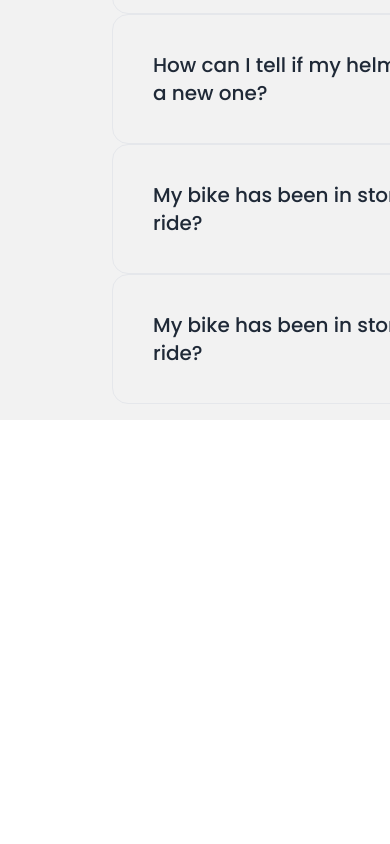
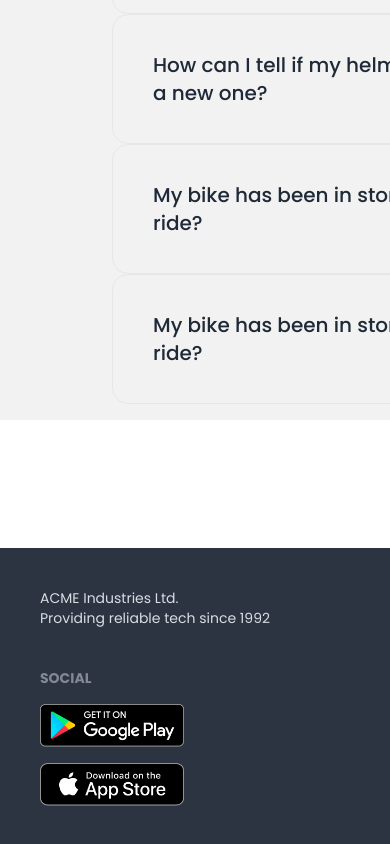
Before and after one commit to shamimfstack/biker-zone-resources, a plain HTML site: page index.html in a window 390 px wide. Shown: the part 6175-7019 px from the top of the page. Before the commit the page ends 6723 px from the top, so only its background shows below. Drawn offline with nearby package versions, Linux system fonts and the light colour scheme.

Commit message:
footer added with responsive

```diff
--- a/index.html
+++ b/index.html
@@ -505,8 +505,17 @@ new one?
         </div>
       </section>
     </main>
-    <footer>
-
-    </footer>
+    <footer class="footer p-10 bg-neutral text-neutral-content">
+        <div>
+          <p>ACME Industries Ltd.<br/>Providing reliable tech since 1992</p>
+        </div>
+        <div>
+          <span class="footer-title">Social</span>
+          <div class="grid grid-cols-1 gap-4">
+            <a><img class="w-36" src="images/others/android.png" alt=""></a>
+            <a><img class="w-36" src="images/others/ios.png" alt=""></a>
+          </div>
+        </div>
+      </footer>
   </body>
 </html>
```
